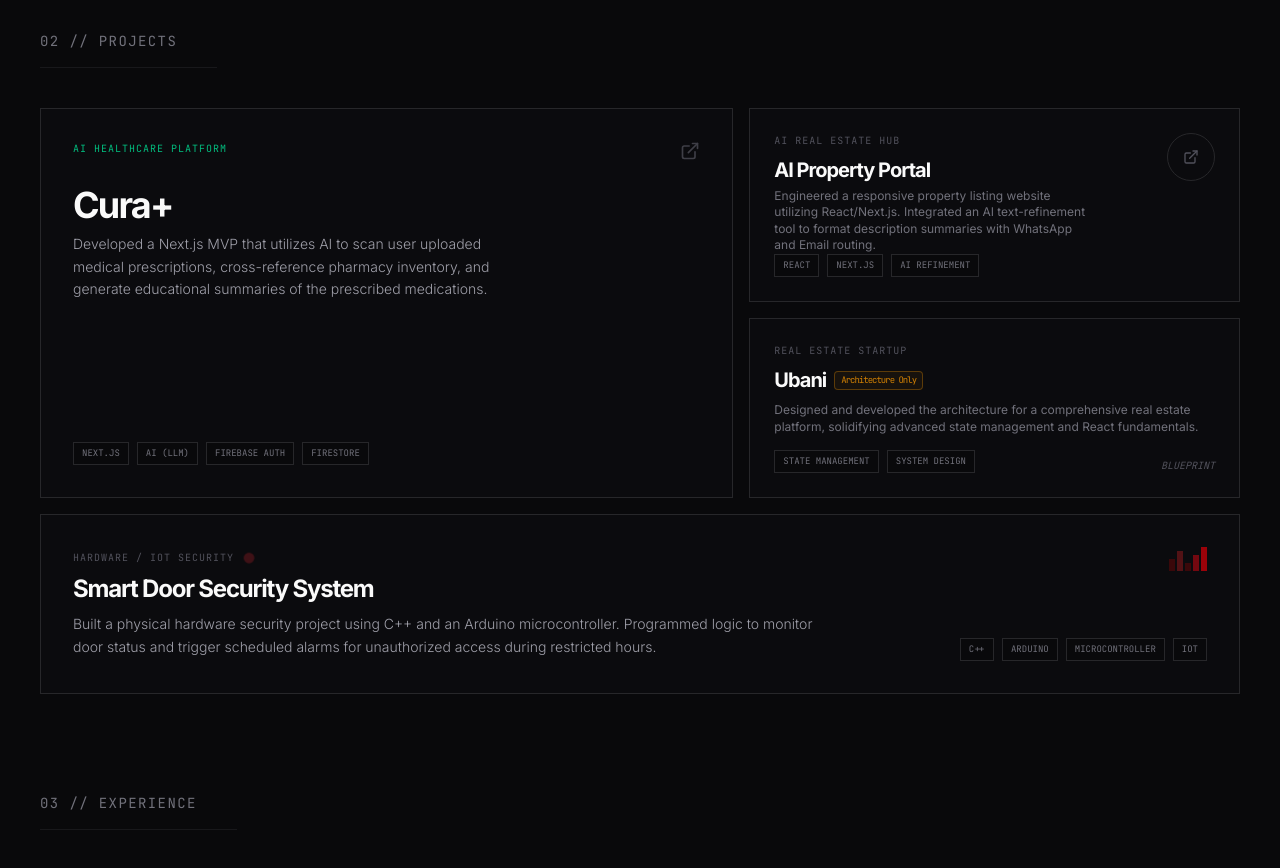
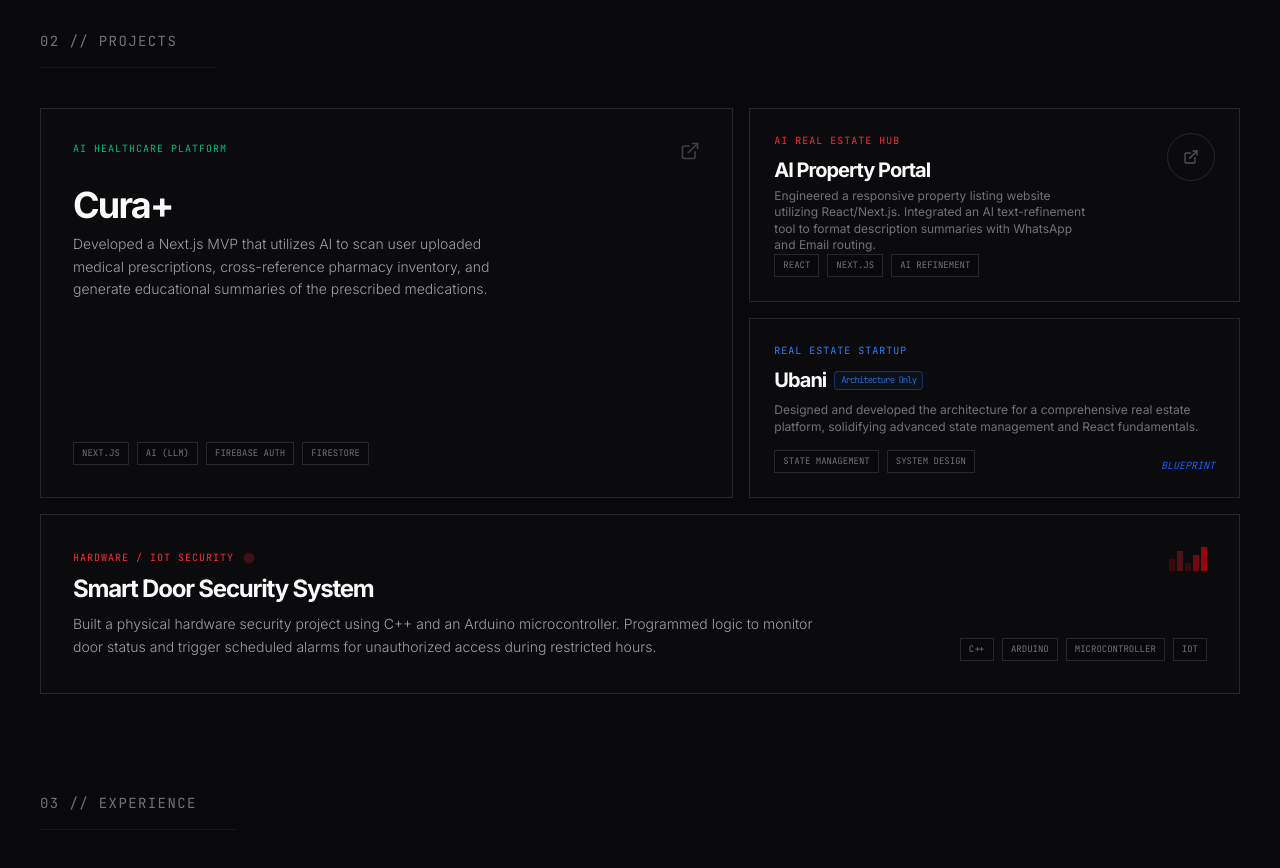
Before and after one commit to MelvinXDev/melvin-portfolio, a Next.js app: page / in a window 1280 px wide. Shown: the part 1220-2088 px from the top of the page. Built offline with nearby package versions, Linux system fonts and the light colour scheme.

Commit message:
Ui updates

```diff
--- a/app/page.tsx
+++ b/app/page.tsx
@@ -395,7 +395,7 @@
           <div className="lg:col-span-5 lg:row-span-1 group border border-zinc-800 hover:border-zinc-700 bg-zinc-900/20 p-6 flex flex-col justify-between transition-all duration-300">
             <div className="flex justify-between items-start">
               <div className="max-w-[320px] mb-4 sm:mb-0">
-                <span className="text-[10px] font-mono text-zinc-600 uppercase tracking-widest block mb-2">AI Real Estate Hub</span>
+                <span className="text-[10px] font-mono text-red-500 uppercase tracking-widest block mb-2">AI Real Estate Hub</span>
                 <h3 className="text-xl font-heading font-bold tracking-tighter mb-1 text-zinc-50">
                   <a href="https://berrylinproperties.com/" target="_blank" rel="noreferrer" className="hover:text-emerald-400 transition-colors">
                     AI Property Portal
@@ -420,9 +420,9 @@
           <div className="lg:col-span-5 lg:row-span-1 group border border-zinc-800 hover:border-zinc-700 bg-zinc-900/20 p-6 flex flex-col justify-between transition-all duration-300">
             <div className="flex justify-between items-start mb-4 lg:mb-0">
               <div>
-                <span className="text-[10px] font-mono text-zinc-600 uppercase tracking-widest block mb-2">Real Estate Startup</span>
+                <span className="text-[10px] font-mono text-blue-500 uppercase tracking-widest block mb-2">Real Estate Startup</span>
                 <h3 className="text-xl font-heading font-bold tracking-tighter text-zinc-50 flex items-center gap-2">
-                  Ubani <span className="text-[9px] font-mono px-1.5 py-0.5 border border-amber-500/30 text-amber-500/80 rounded bg-amber-500/5 normal-case font-normal">Architecture Only</span>
+                  Ubani <span className="text-[9px] font-mono px-1.5 py-0.5 border border-blue-500/30 text-blue-500/80 rounded bg-blue-500/5 normal-case font-normal">Architecture Only</span>
                 </h3>
                 <p className="text-zinc-500 text-[10px] sm:text-xs leading-snug mt-2">
                   Designed and developed the architecture for a comprehensive real estate platform, solidifying advanced state management and React fundamentals.
@@ -434,7 +434,7 @@
                 <span className="px-2 py-1 bg-zinc-950 border border-zinc-800 text-[9px] font-mono text-zinc-500 uppercase">State Management</span>
                 <span className="px-2 py-1 bg-zinc-950 border border-zinc-800 text-[9px] font-mono text-zinc-500 uppercase">System Design</span>
               </div>
-              <span className="text-[10px] font-mono text-zinc-600 uppercase italic">Blueprint</span>
+              <span className="text-[10px] font-mono text-blue-600 uppercase italic">Blueprint</span>
             </div>
           </div>
 
@@ -442,7 +442,7 @@
           <div className="lg:col-span-12 lg:row-span-1 group border border-zinc-800 hover:border-zinc-700 bg-zinc-900/20 p-8 flex flex-col sm:flex-row justify-between items-start sm:items-center transition-all duration-300 gap-6">
             <div className="flex-grow max-w-3xl">
               <div className="flex items-center gap-3 mb-2">
-                <span className="text-[10px] font-mono text-zinc-600 uppercase tracking-widest">Hardware / IoT Security</span>
+                <span className="text-[10px] font-mono text-red-500 uppercase tracking-widest">Hardware / IoT Security</span>
                 <span className="w-1.5 h-1.5 bg-red-500 rounded-full animate-ping"></span>
               </div>
               <h3 className="text-2xl font-heading font-bold tracking-tighter mb-2 text-zinc-50">Smart Door Security System</h3>
```
